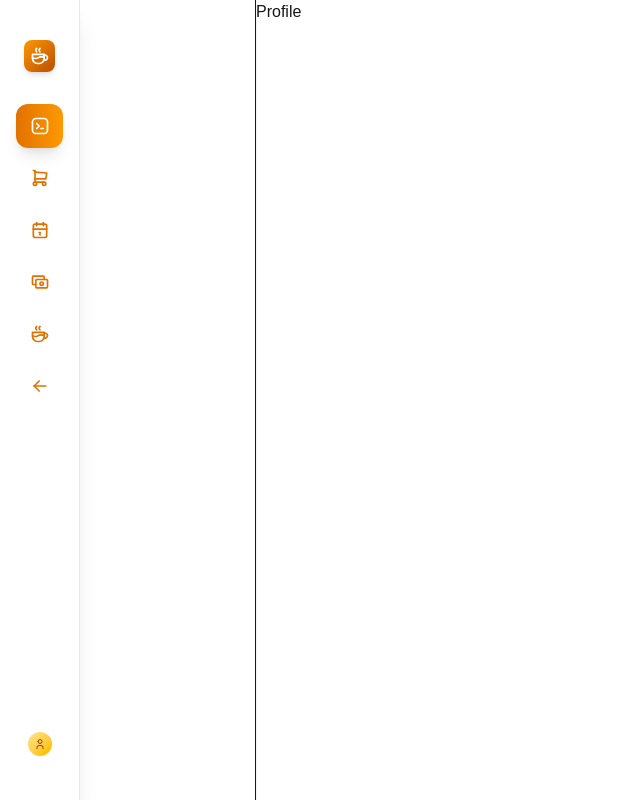
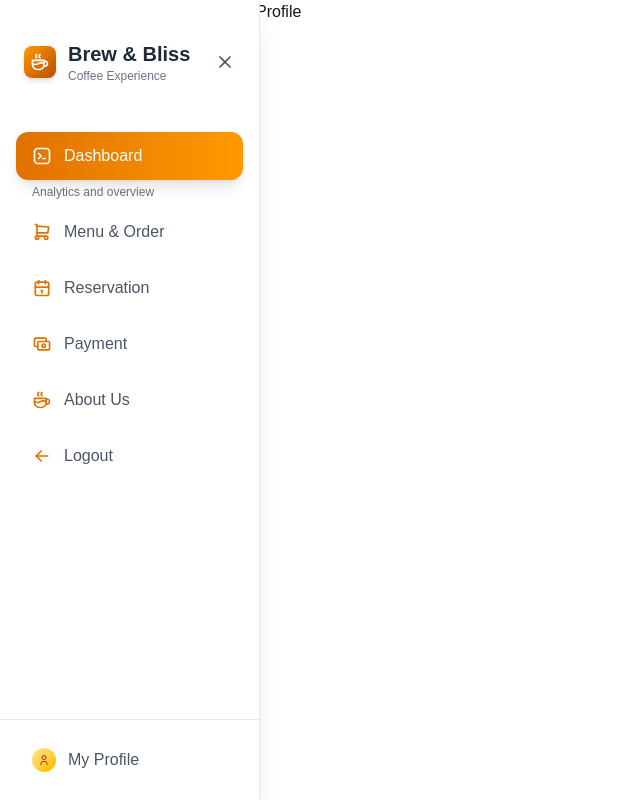
Before and after one commit to lavinianataniela05/cafemanagementsystem, a Next.js app: page /profile in a window 1280 px wide. Shown: the whole page, without its empty margins (0-640 px from the left). Built offline with nearby package versions, Linux system fonts and the light colour scheme.

Commit message:
feat: enhance sidebar component; add tooltip for links, improve toggle functionality, and include descriptions for sidebar items

```diff
--- a/app/layout.tsx
+++ b/app/layout.tsx
@@ -26,7 +26,7 @@ export default function RootLayout({
         <div className="flex min-h-screen">
           {shouldShowSidebar && (
             <div className="w-64 fixed left-0 top-0 h-full border-r bg-white shadow-sm z-10">
-              <Sidebar open={false} activePage={activePage} setActivePage={setActivePage} />
+              <Sidebar activePage={activePage} setActivePage={setActivePage} />
             </div>
           )}
 
--- a/components/mainpage/sidebar.tsx
+++ b/components/mainpage/sidebar.tsx
@@ -1,6 +1,6 @@
 "use client";
 
-import React from "react";
+import React, { useState } from "react";
 import {
   IconArrowLeft,
   IconBrandTabler,
@@ -9,13 +9,15 @@ import {
   IconCalendar,
   IconShoppingCart,
   IconUser,
+  IconMenu2,
+  IconX
 } from "@tabler/icons-react";
-import { motion } from "framer-motion";
+import { motion, AnimatePresence } from "framer-motion";
 import Link from "next/link";
 import { useRouter } from "next/navigation";
 
 interface SidebarProps {
-  open: boolean;
+  defaultOpen?: boolean;
   activePage: string;
   setActivePage: (page: string) => void;
 }
@@ -24,20 +26,26 @@ const SidebarLink = ({
   link,
   active,
   onClick,
-  open
+  open,
+  isHovered
 }: {
   link: {
     label: string;
     icon: React.ReactNode;
     key: string;
     href?: string;
+    description?: string;
   };
   active?: boolean;
   onClick: () => void;
   open: boolean;
+  isHovered: boolean;
 }) => {
+  const showTooltip = !open && isHovered;
+
   return (
     <motion.div
+      className="relative"
       whileHover={{ scale: 1.03 }}
       whileTap={{ scale: 0.98 }}
       transition={{ type: "spring", stiffness: 400, damping: 17 }}
@@ -57,11 +65,29 @@ const SidebarLink = ({
           {link.icon}
         </span>
         {open && (
-          <span className={`ml-3 font-medium ${active ? "font-semibold" : ""}`}>
+          <motion.span
+            initial={{ opacity: 0, x: -10 }}
+            animate={{ opacity: 1, x: 0 }}
+            className="ml-3 font-medium"
+          >
             {link.label}
-          </span>
+          </motion.span>
         )}
       </button>
+
+      <AnimatePresence>
+        {showTooltip && (
+          <motion.div
+            initial={{ opacity: 0, x: 20 }}
+            animate={{ opacity: 1, x: 0 }}
+            exit={{ opacity: 0, x: 20 }}
+            transition={{ type: "spring", damping: 25 }}
+            className="absolute left-full ml-2 top-0 bg-white shadow-lg rounded-lg px-3 py-2 text-sm font-medium whitespace-nowrap z-50 border border-gray-200"
+          >
+            {link.label}
+          </motion.div>
+        )}
+      </AnimatePresence>
     </motion.div>
   );
 };
@@ -89,47 +115,55 @@ const Logo = ({ open }: { open: boolean }) => (
 );
 
 export const Sidebar: React.FC<SidebarProps> = ({
-  open,
+  defaultOpen = true,
   activePage,
   setActivePage
 }) => {
   const router = useRouter();
+  const [open, setOpen] = useState(defaultOpen);
+  const [hoveredItem, setHoveredItem] = useState<string | null>(null);
 
   const links = [
     {
       label: "Dashboard",
       key: "dashboard",
       icon: <IconBrandTabler className="w-5 h-5" />,
-      href: "/dashboard"
+      href: "/dashboard",
+      description: "Analytics and overview"
     },
     {
       label: "Menu & Order",
       key: "menu-order",
       icon: <IconShoppingCart className="w-5 h-5" />,
-      href: "/menu-order"
+      href: "/menu-order",
+      description: "Browse and order items"
     },
     {
       label: "Reservation",
       key: "reservation",
       icon: <IconCalendar className="w-5 h-5" />,
-      href: "/reservation"
+      href: "/reservation",
+      description: "Book a table in advance"
     },
     {
       label: "Payment",
       key: "payment",
       icon: <IconCash className="w-5 h-5" />,
-      href: "/payment"
+      href: "/payment",
+      description: "Transaction history"
     },
     {
       label: "About Us",
       key: "about",
       icon: <IconCoffee className="w-5 h-5" />,
-      href: "/about"
+      href: "/about",
+      description: "Our story and mission"
     },
     {
       label: "Logout",
       key: "logout",
       icon: <IconArrowLeft className="w-5 h-5" />,
+      description: "Sign out from system"
     },
   ];
 
@@ -142,33 +176,68 @@ export const Sidebar: React.FC<SidebarProps> = ({
     }
   };
 
+  const toggleSidebar = () => {
+    setOpen(!open);
+  };
+
   return (
     <motion.aside
       initial={{ width: open ? 260 : 80 }}
       animate={{ width: open ? 260 : 80 }}
-      transition={{ type: "spring", damping: 20 }}
+      transition={{ type: "spring", damping: 20, stiffness: 100 }}
       className={`
         h-screen fixed left-0 top-0 z-50
         bg-white border-r border-gray-200
         shadow-xl overflow-hidden
+        flex flex-col
       `}
     >
-      <div className="flex flex-col h-full p-4">
+      <div className="flex-1 flex flex-col p-4 overflow-y-auto">
+        <div className="flex justify-between items-center">
           <Logo open={open} />
+          <motion.button
+            onClick={toggleSidebar}
+            className="p-2 rounded-full hover:bg-gray-100 text-gray-600"
+            whileHover={{ scale: 1.1 }}
+            whileTap={{ scale: 0.95 }}
+          >
+            {open ? <IconX size={20} /> : <IconMenu2 size={20} />}
+          </motion.button>
+        </div>
 
-        <nav className="mt-2 space-y-2 flex-1">
+        <nav className="mt-6 space-y-2">
           {links.map((link) => (
+            <div
+              key={link.key}
+              onMouseEnter={() => setHoveredItem(link.key)}
+              onMouseLeave={() => setHoveredItem(null)}
+            >
               <SidebarLink
-              key={link.key}
                 link={link}
                 active={activePage === link.key}
                 onClick={() => handleLinkClick(link.key, link.href)}
                 open={open}
+                isHovered={hoveredItem === link.key}
               />
+              {open && activePage === link.key && (
+                <motion.p
+                  initial={{ opacity: 0, y: -5 }}
+                  animate={{ opacity: 1, y: 0 }}
+                  className="text-xs text-gray-500 mt-1 px-4"
+                >
+                  {link.description}
+                </motion.p>
+              )}
+            </div>
           ))}
         </nav>
+      </div>
 
-        <div className="pb-4">
+      <div
+        className="p-4 border-t border-gray-200"
+        onMouseEnter={() => setHoveredItem('profile')}
+        onMouseLeave={() => setHoveredItem(null)}
+      >
         <SidebarLink
           link={{
             key: "profile",
@@ -178,13 +247,23 @@ export const Sidebar: React.FC<SidebarProps> = ({
                 <IconUser className="w-3 h-3 text-amber-800" />
               </div>
             ),
-              href: "/profile"
+            href: "/profile",
+            description: "Account settings"
           }}
           active={activePage === 'profile'}
           onClick={() => handleLinkClick('profile', '/profile')}
           open={open}
+          isHovered={hoveredItem === 'profile'}
         />
-        </div>
+        {open && activePage === 'profile' && (
+          <motion.p
+            initial={{ opacity: 0, y: -5 }}
+            animate={{ opacity: 1, y: 0 }}
+            className="text-xs text-gray-500 mt-1 px-4"
+          >
+            Account settings
+          </motion.p>
+        )}
       </div>
     </motion.aside>
   );
```
Lines whose indentation alone changed are shown as unchanged.
